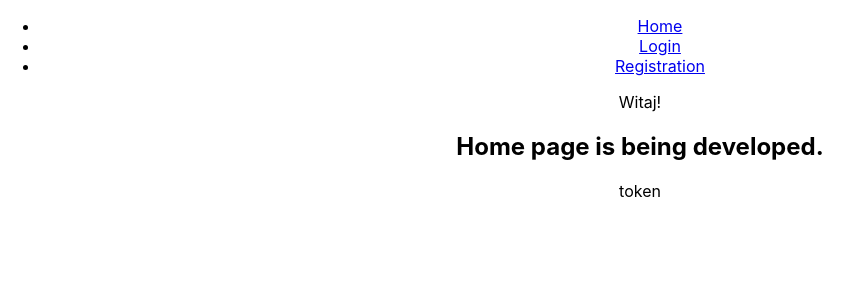
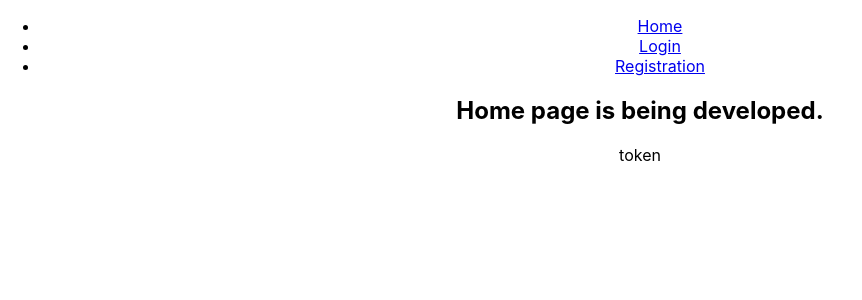
Before and after one commit to BTchorzewski/pantry-front, a React (Create React App) app: page / in a window 1280 px wide. Shown: the top 300 px of the page, without its empty margins (0-862 px from the left). Built offline with nearby package versions, Linux system fonts and the light colour scheme.

Commit message:
added avatar.

```diff
--- a/src/components/Navigation/Navigation.tsx
+++ b/src/components/Navigation/Navigation.tsx
@@ -52,7 +52,7 @@ export function Navigation() {
           </li>
         )}
       </ul>
-      {user ? null : <p className='Avatar'>Witaj! {user}</p>}
+      {!user ? null : <p className='Avatar'>Witaj! {user}</p>}
     </nav>
   );
 }
```
